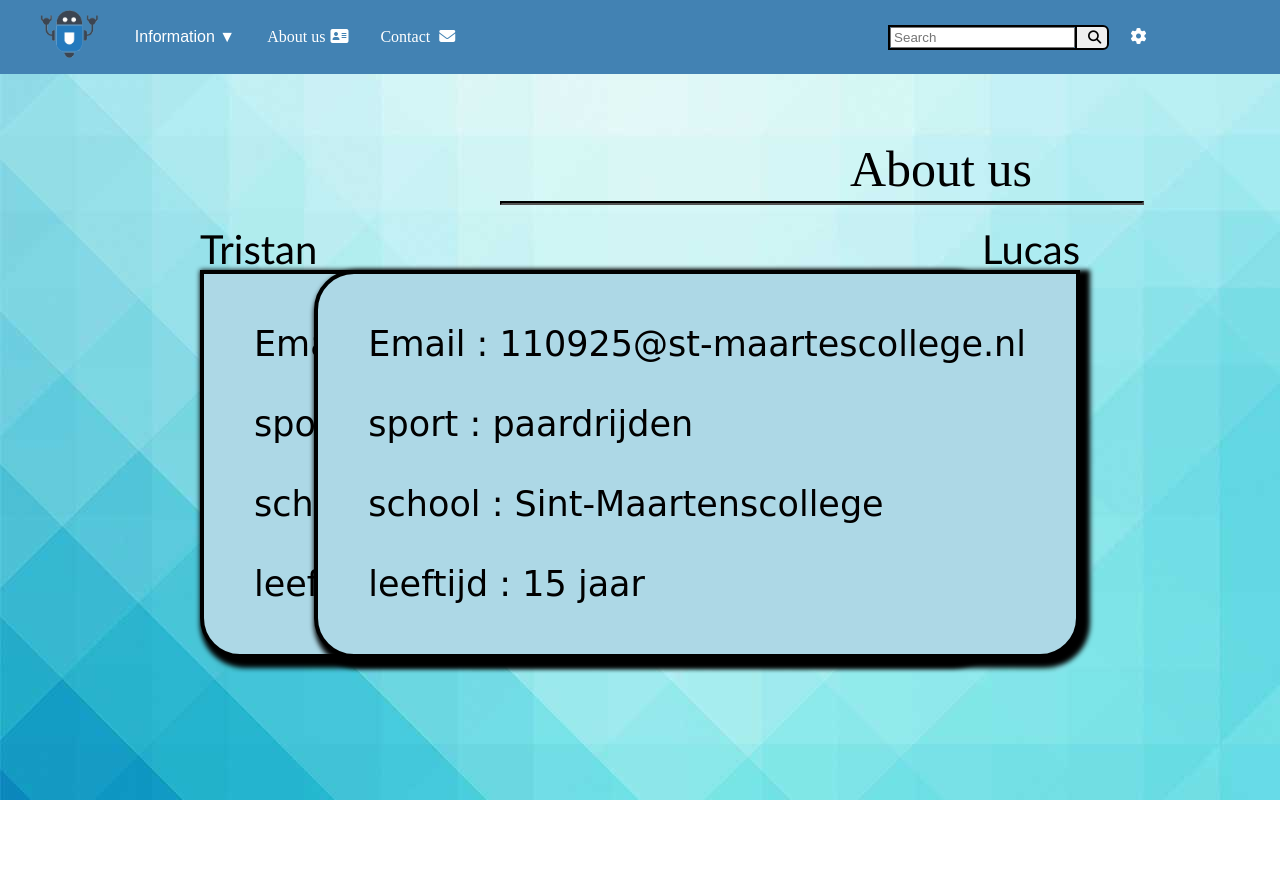
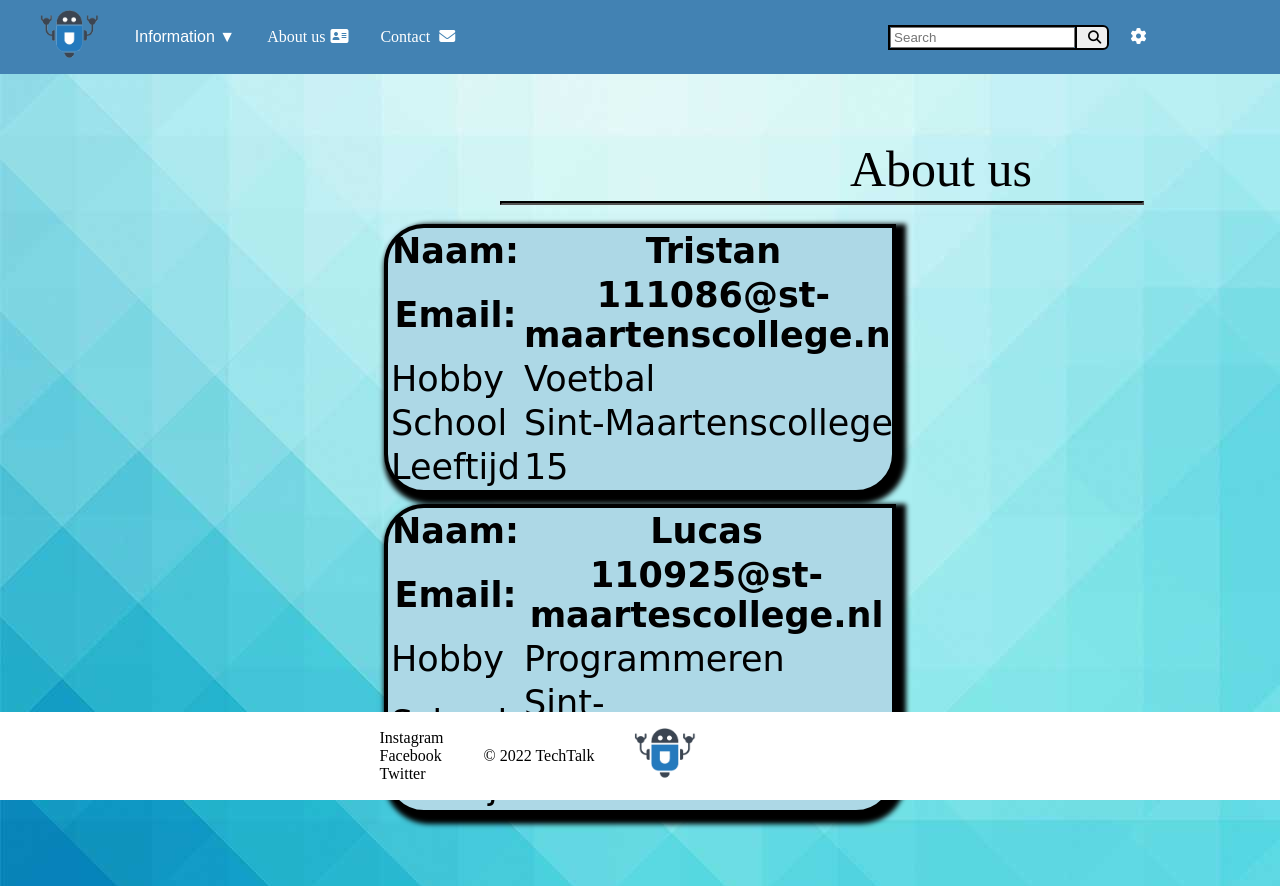
Before and after one commit to 110925/Machine_Learning, a plain HTML site: page about.html in a window 1280 px wide. Before the commit the page ends 800 px from the top, so only its background shows below. Drawn offline with Linux system fonts and the light colour scheme.

Commit message:
puntjes op de i

```diff
--- a/about.html
+++ b/about.html
@@ -75,22 +75,80 @@ function themeToggle() {
 }
 </script>
 </header></div>
-<span class="about">About us</span>
+<div class="about">About us</div>
 <hr class="about">
 
-<span class="tristan">Tristan</span>
-<span class="lucas">Lucas</span>
-<span class="tristan-inf">
-Email    : 111086@st-maartenscollege.nl<br><br>
-sport    : voetbal<br><br>
-school   : Sint-Maartenscollege<br><br>
-leeftijd : 15 jaar</span>
-<span class="lucas-inf">
-
-Email    : 110925@st-maartescollege.nl<br><br>
-sport    : paardrijden<br><br>
-school   : Sint-Maartenscollege<br><br>
-leeftijd : 15 jaar</span>
+<div class="person-info">
+<div class="tristan-inf">
+<table>
+    <tr>
+    <th>Naam:</th>
+    <th>Tristan</th>
+  </tr>
+  <tr>
+    <th>Email:</th>
+    <th>111086@st-maartenscollege.nl</th>
+  </tr>
+  <tr>
+    <td>Hobby</td>
+    <td>Voetbal</td>
+  </tr>
+  <tr>
+    <td>School</td>
+    <td>Sint-Maartenscollege</td>
+</tr>
+  <tr>
+    <td>Leeftijd</td>
+    <td>15</td>
+</tr>
+</table>
+</div>
+<div class="lucas-inf">
+<table>
+    <tr>
+    <th>Naam:</th>
+    <th>Lucas</th>
+  </tr>
+  <tr>
+    <th>Email:</th>
+    <th>110925@st-maartescollege.nl</th>
+  </tr>
+  <tr>
+    <td>Hobby</td>
+    <td>Programmeren</td>
+  </tr>
+  <tr>
+    <td>School</td>
+    <td>Sint-Maartenscollege</td>
+</tr>
+  <tr>
+    <td>Leeftijd</td>
+    <td>15</td>
+</tr>
+</table>
+</div></div>
 
 </body>
+<br>
+<br>
+<br>
+<br>
+
+<footer>
+  <div class="footer_container">
+  <ul class="socials">
+  <li>Instagram</li>
+  <li>Facebook</li>
+  <li>Twitter</li>
+  </ul>
+
+  <ul class="socials">
+  <li>© 2022 TechTalk</li>
+  </ul>
+
+  <ul class="socials">
+  <li ><img class="footer_logo"src="images/shortcuticon.png"></li>
+  </ul>
+  </div>
+  </footer>
 </html>
--- a/style.css
+++ b/style.css
@@ -42,53 +42,30 @@ body{
 
 /*about us-----------------------------------*/
 .tristan-inf{
-  position: fixed;
-  left: 200px;
-  top: 270px;
   font-size: 35px;
   border: 4px solid black;
   border-radius: 40px;
   background-color: lightblue;
-  padding-top: 50px;
-  padding-right: 50px;
-  padding-left: 50px;
-  padding-bottom: 50px;
-  border-top-left-radius: 0px;
+  border-top-right-radius: 0px;
   font-family: cursive;
   box-shadow: 5px 5px 5px 5px black;
 }
-.tristan{
-  position: fixed;
-  left: 200px;
-  font-size: 40px;
-  top: 225px;
-  font-family: 'Trebuchet MS', 'Lucida Sans Unicode', 'Lucida Grande', 'Lucida Sans', Arial, sans-serif;
-
-}
 .lucas-inf{
-  position: fixed;
-  right: 200px;
-  top: 270px;
+  margin-top:10px;
   font-size: 35px;
   border: 4px solid black;
   border-radius: 40px;
   background-color: lightblue;
-  padding-top: 50px;
-  padding-right: 50px;
-  padding-left: 50px;
-  padding-bottom: 50px;
   border-top-right-radius: 0px;
   font-family: cursive;
   box-shadow: 5px 5px 5px 5px black;
 }
-.lucas{
-  position: fixed;
- right: 200px;
-  font-size: 40px;
-  top: 225px;
-  font-family: 'Trebuchet MS', 'Lucida Sans Unicode', 'Lucida Grande', 'Lucida Sans', Arial, sans-serif
-
-
+.person-info{
+  margin-top: 150px;
+  flex-direction: column;
+  display: flex;
+  margin-right: 30%;
+  margin-left: 30%;
 }
 hr.about{
   width: 50%;
@@ -391,14 +368,14 @@ legend{
 /*machine learning----------------------------------------------*/
 .frank {
   font-size: 30px;
-  position: fixed;
-  left: 70px;
-  top: 160px;
   border: solid black;
   padding: 10px;
   background-color: lightblue;
   border-radius: 25px;
-
+  text-align: center;
+  margin-right: 30%;
+  margin-left: 30%;
+  margin-top: 40px;
 }
 
 /*history---------------------------------------------------------*/
@@ -498,6 +475,26 @@ hr.history-h1{
    height: width;
  }
 }
+
+/*FOOTER-----------------------------------------------------------*/
+.footer_container{
+  display: flex;
+  justify-content: center;
+  background: white;
+  position:absolute;
+  bottom:0;
+  width:100%;
+  margin-top: 20px;
+}
+.socials{
+  display: flex;
+  justify-content: center;
+  flex-direction: column;
+  list-style-type: none;
+}
+.footer_logo{
+  width: 20%;
+}
 /*Darkmode---------------------------------------------------------*/
 .dark-mode {
   background-image: url("images/darkbackground.jpg");
```
Also changed, not shown: contact.html (+19 -0 lines), future.html (+24 -1 lines), historyML.html (+22 -0 lines), index.html (+17 -0 lines), ml.html (+24 -2 lines), nowML.html (+25 -2 lines), video.html (+22 -0 lines).
